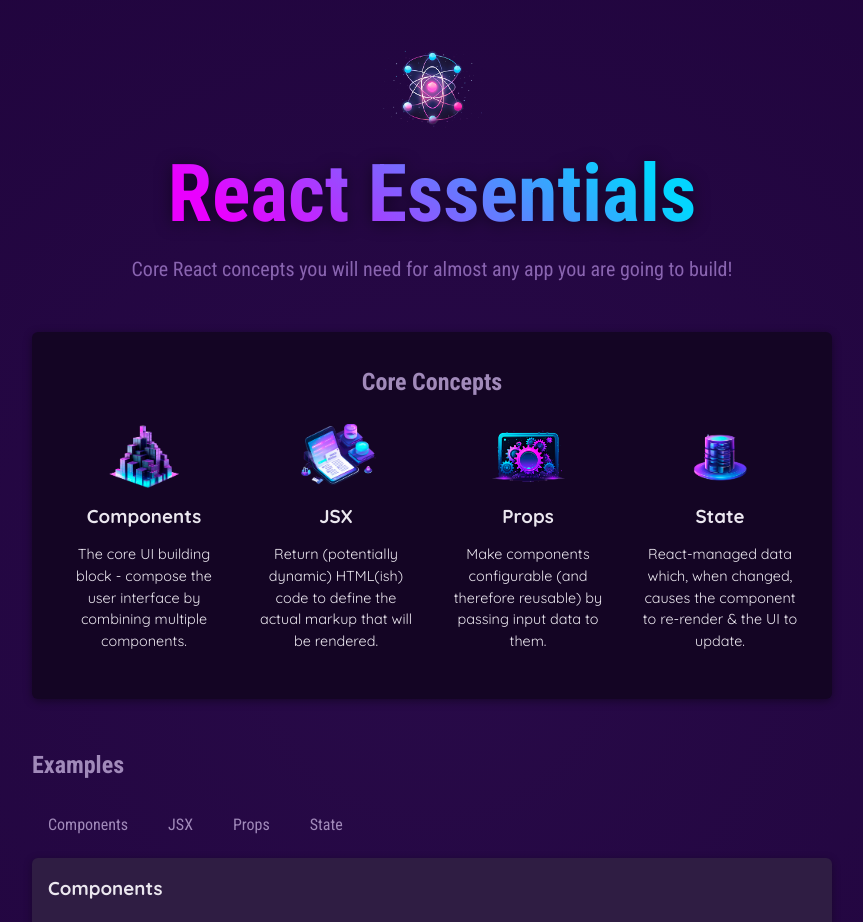
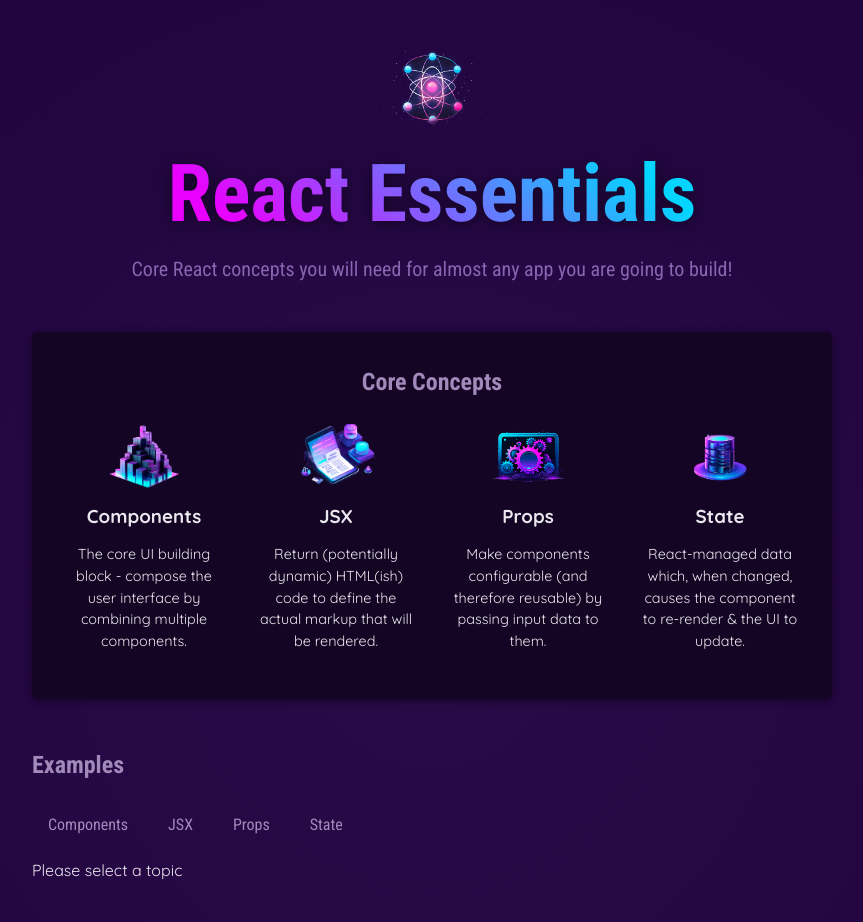
Before and after one commit to JoaoSagorro/learning-react, a React (Vite) app: page / in a window 1280 px wide. Shown: the top 922 px of the page, without its empty margins (208-1071 px from the left). Built offline with nearby package versions, Linux system fonts and the light colour scheme.

Commit message:
perfected the useState

```diff
--- a/src/App.jsx
+++ b/src/App.jsx
@@ -8,7 +8,7 @@ import { EXAMPLES } from './data.js';
 
 function App() {
 
-  const [ selectedTopic, setSelectedTopic ] = useState('components');
+  const [ selectedTopic, setSelectedTopic ] = useState();
 
   function handleSelect(buttonSelected) {
     // buttonSelected => string with the button name
@@ -41,7 +41,8 @@ function App() {
             <TabButton onSelect={() => handleSelect('props')}>Props</TabButton>
             <TabButton onSelect={() => handleSelect('state')}>State</TabButton>
           </menu>
-          <div id="tab-content">
+            {!selectedTopic ? <p>Please select a topic</p> :
+              (<div id="tab-content">
                 <h3>{EXAMPLES[selectedTopic].title}</h3>
                 <p>{EXAMPLES[selectedTopic].description}</p>
                 <pre>
@@ -49,7 +50,8 @@ function App() {
                     {EXAMPLES[selectedTopic].code}
                   </code>
                 </pre>
-          </div>
+              </div>)
+            }
         </section>
         <h2>Time to get started!</h2>
       </main>
```
Lines whose indentation alone changed are shown as unchanged.
